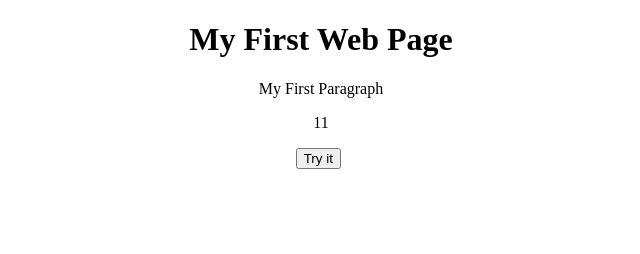
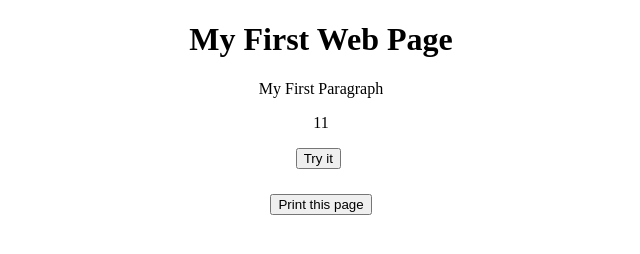
Before and after one commit to NinoPapava/Basic-JavaScript, a plain HTML site: page javascriptOutput/index.html in a window 1280 px wide. Shown: the whole page, without its empty margins (319-959 px from the left). Drawn offline with Linux system fonts and the light colour scheme.

Commit message:
Add JavaScript Print

```diff
--- a/javascriptOutput/css/style.css
+++ b/javascriptOutput/css/style.css
@@ -4,4 +4,9 @@ h1, p {
 
 div {
   padding-left: 48%;
+  padding-bottom: 2%;
 }
+
+.print {
+  padding-left: 46%;
+}
--- a/javascriptOutput/index.html
+++ b/javascriptOutput/index.html
@@ -18,6 +18,11 @@
     <button type="button" onclick="writeFunction()">Try it</button>
   </div>
 
+   <!-- javascript print -->
+  <div class="print">
+    <button onclick="window.print()">Print this page</button>
+  </div>
+
 <script src="js/script.js"></script>
 
 </body>
```
Also changed, not shown: javascriptOutput/js/script.js (line endings or trailing spaces).
